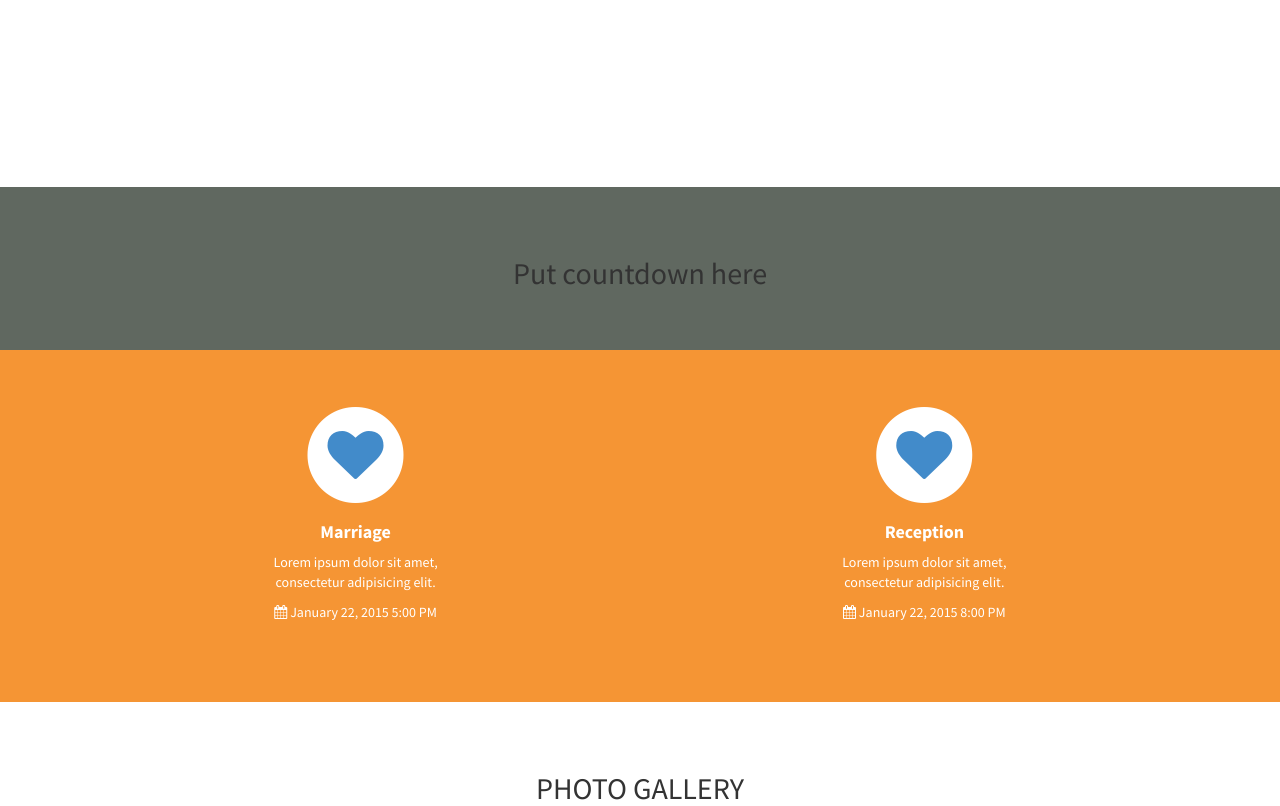
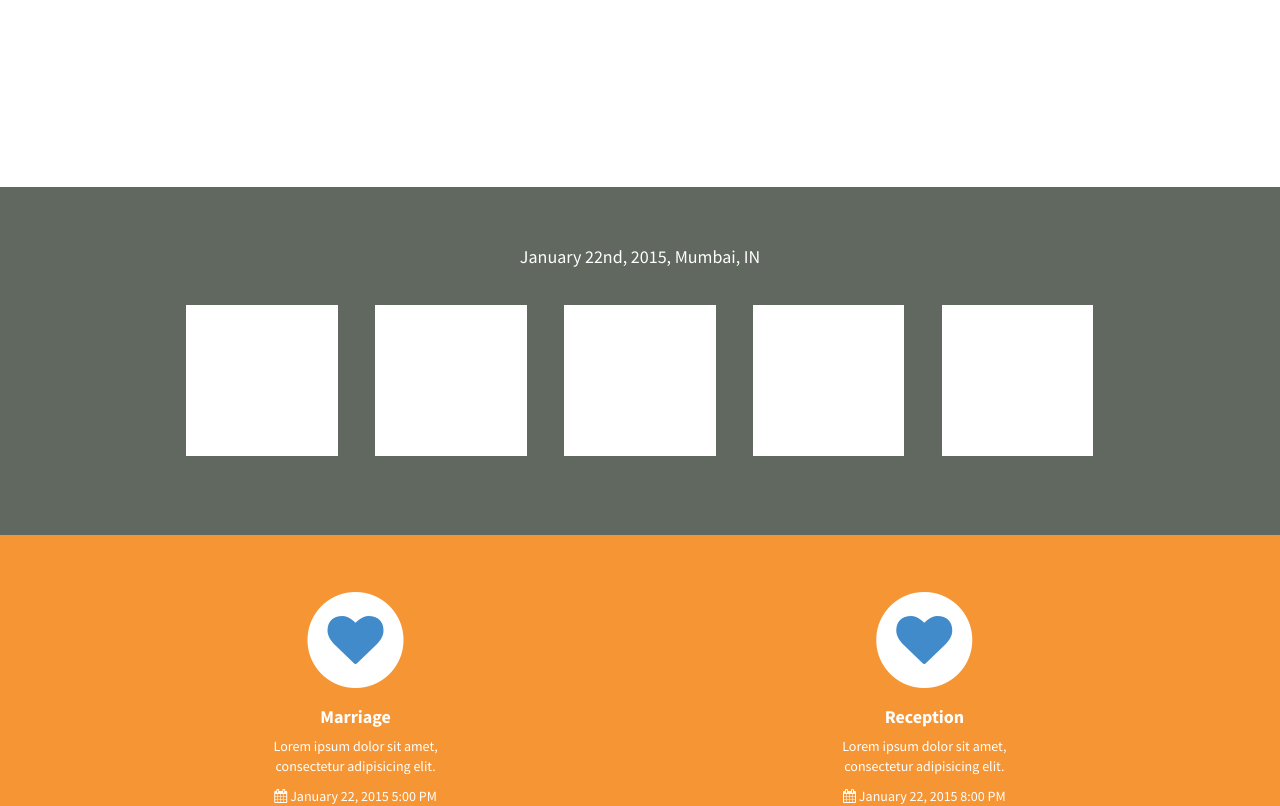
Before and after one commit to ishita345/weddingapp, a Flask app: page / in a window 1280 px wide. Shown: the part 1013-1819 px from the top of the page. Run offline with Flask 2, Linux system fonts and the light colour scheme; some libraries are stand-ins or nearby versions.

Commit message:
countdown layout done

```diff
--- a/static/css/stylish-portfolio.css
+++ b/static/css/stylish-portfolio.css
@@ -18,6 +18,10 @@ body {
 
 h1 {
     font: 400 100px/1.3 'Lobster Two', Helvetica, sans-serif;
+}
+
+.white {
+    color: #fff;
 }
 
 .section-heading {
@@ -107,9 +111,21 @@ hr.small {
 
 /* Countdown */
 
-.countdown {
+.countdown{
     padding: 50px 0;
     background-color: #606860;
+}
+
+.box {
+    background: #ffffff;
+    width: 16%;
+    padding-bottom: 16%;
+    float:left;
+    position: relative;
+    margin-left: 2%;
+    margin-right: 2%;
+    margin-bottom: 3%;
+    margin-top: 3%;
 }
 
 /* Events */
--- a/templates/index.html
+++ b/templates/index.html
@@ -10,6 +10,9 @@
     <meta name="author" content="">
 
     <title>Ishita&Pratik</title>
+
+    <!-- Countdown Javascript -->
+    <script src="../static/js/countdown.js"></script>
 
     <!-- Bootstrap Core CSS -->
     <link href="../static/css/bootstrap.min.css" rel="stylesheet">
@@ -43,7 +46,7 @@
     </header>
 
     <!-- About Us -->
-    <section class="about">
+    <section id="about" class="about">
         <div class="container">
             <div class="row">
                 <div class="col-lg-10 col-lg-offset-1">
@@ -86,14 +89,22 @@
     </section>
 
     <!-- Countdown -->
-    <section id="about" class="countdown">
+    <section id="countdown" class="countdown">
         <div class="container">
             <div class="row">
                 <div class="col-lg-12 text-center">
-                    <h2>Put countdown here</h2>
+                    <h4 class="white">January 22nd, 2015, Mumbai, IN</h4>
                 </div>
             </div>
-            <!-- /.row -->
+            <div class="row countdown-body">
+                <div class="timer col-lg-10 col-lg-offset-1">
+                    <div class="box col-md-1 col-sm-4"></div>
+                    <div class="box col-md-1 col-sm-4"></div>
+                    <div class="box col-md-1 col-sm-4"></div>
+                    <div class="box col-md-1 col-sm-4"></div>
+                    <div class="box col-md-1 col-sm-4"></div>
+                </div>
+            </div>
         </div>
         <!-- /.container -->
     </section>
```
